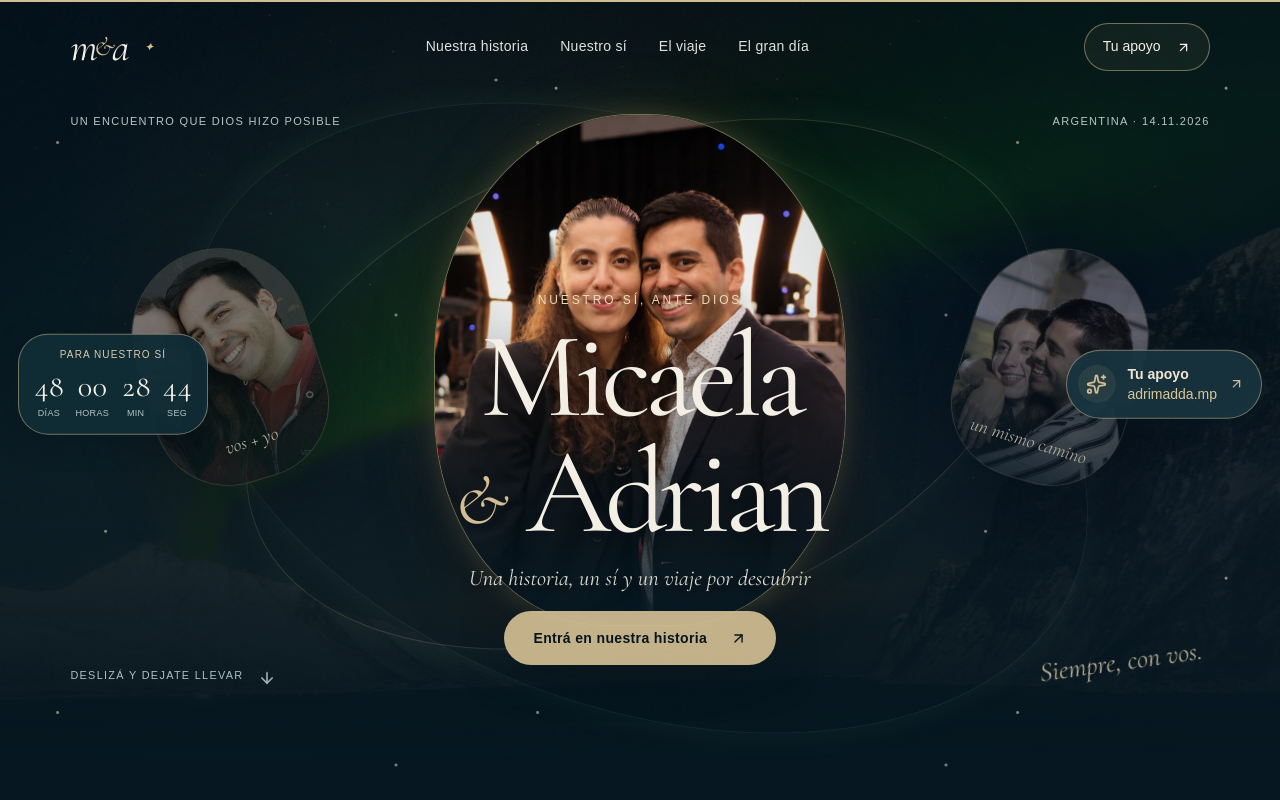
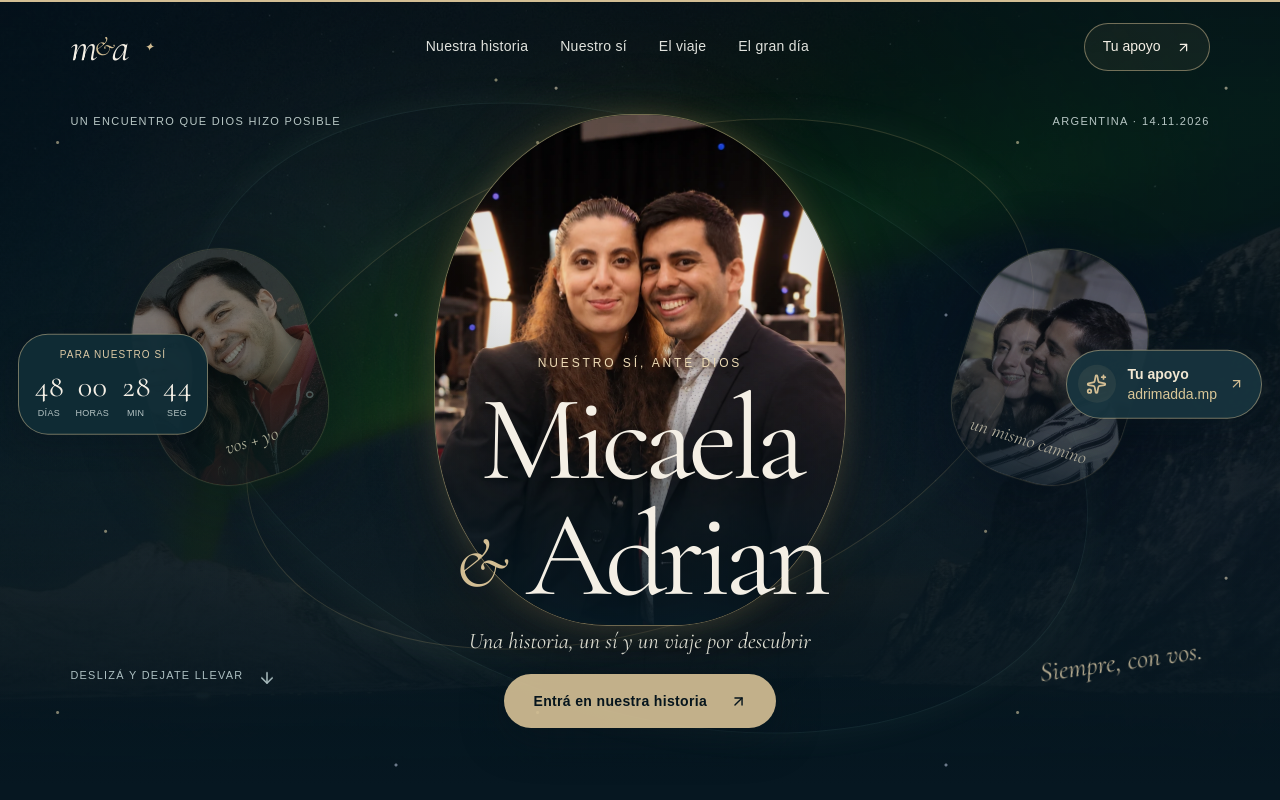
Before and after one commit to danmdl/bodas, a Next.js app: page / in a window 1280 px wide. Shown: the top 800 px of the page. Built offline with nearby package versions, Linux system fonts and the light colour scheme; a web font is replaced by a local one.

Commit message:
Lower hero text to keep faces clear

```diff
--- a/app/hero-refresh.css
+++ b/app/hero-refresh.css
@@ -18,6 +18,13 @@
     radial-gradient(ellipse at 50% 48%, transparent 48%, rgba(4, 17, 25, 0.14) 100%);
 }
 
+/* Keep the names below the couple's faces, matching the original hero composition. */
+@media (min-width: 701px) {
+  .cinema-copy {
+    bottom: 72px;
+  }
+}
+
 @media (max-width: 700px) {
   .portrait-frame {
     box-shadow:
```
